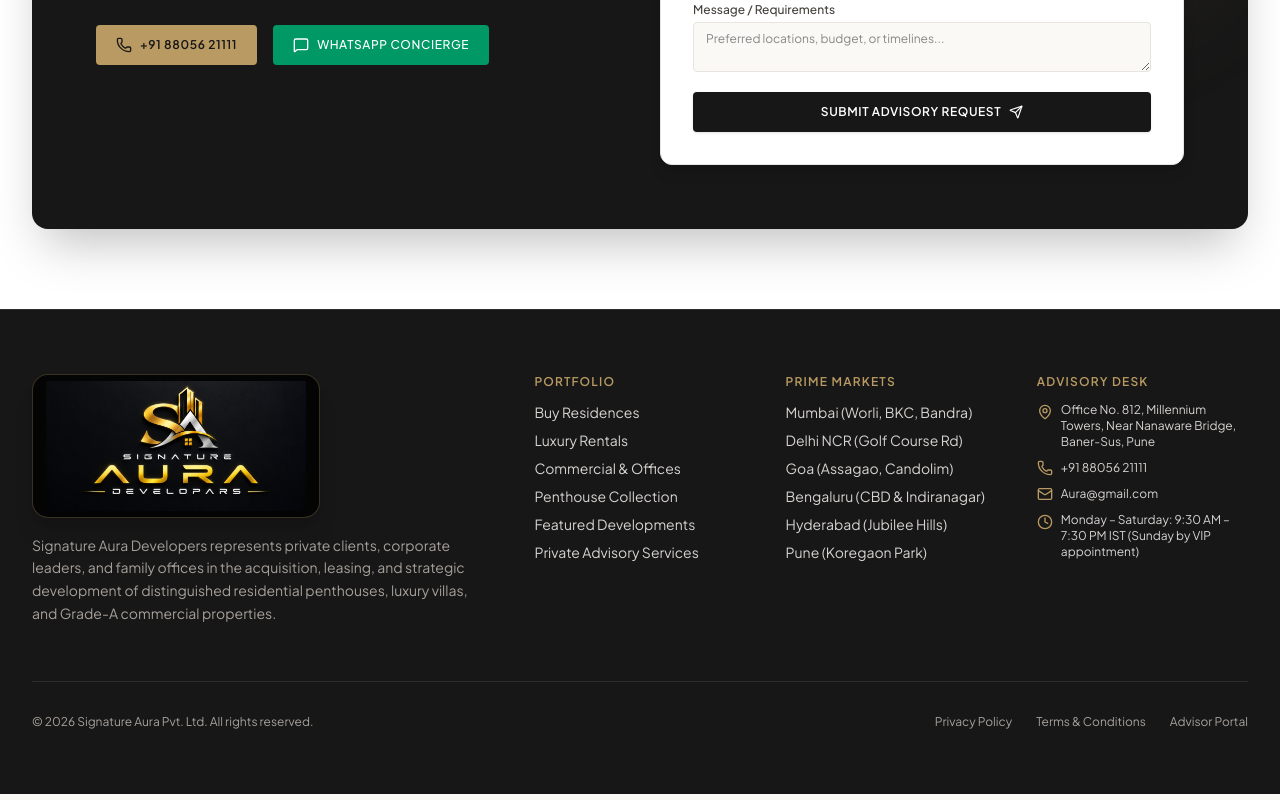
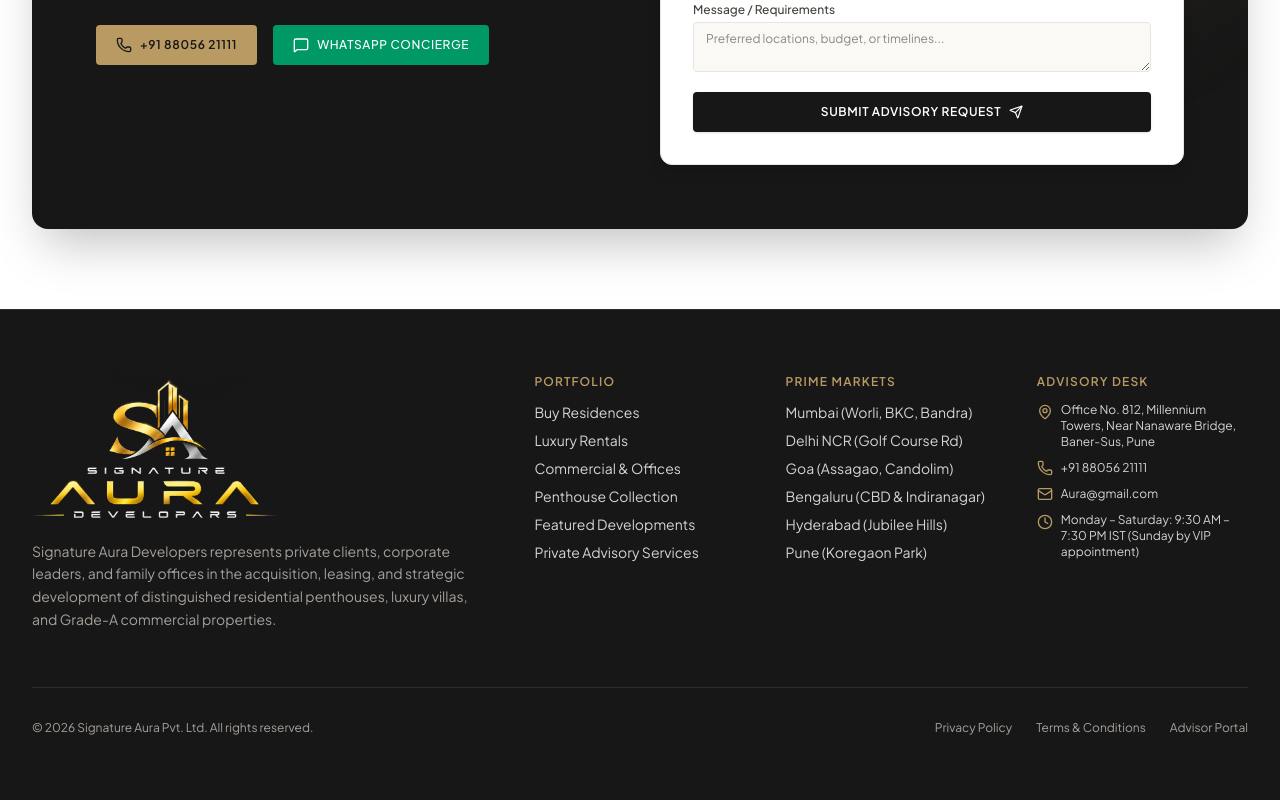
Before and after one commit to Tusharsinghoffical/client-real-esyaye, a Next.js app: page / in a window 1280 px wide. Shown: the part 7676-8476 px from the top of the page. Built offline with nearby package versions, Linux system fonts and the light colour scheme; no server answers; a web font is replaced by a local one.

Commit message:
fix(footer): remove card box and border from logo, use transparent PNG background

```diff
--- a/components/layout/Footer.tsx
+++ b/components/layout/Footer.tsx
@@ -21,12 +21,12 @@ export default function Footer() {
           {/* Brand & Advisory Overview */}
           <div className="lg:col-span-2 space-y-4">
             <Link href="/" className="inline-block group">
-              <div className="relative w-64 sm:w-72 h-32 sm:h-36 overflow-hidden rounded-2xl border border-[#B99A63]/30 shadow-xl group-hover:border-[#B99A63] transition-all bg-black/80">
+              <div className="relative w-56 sm:w-64 md:w-72 h-28 sm:h-32 md:h-36">
                 <Image
-                  src="/assets/branding/logo-combined.jpg"
+                  src="/assets/branding/logo-combined-transparent.png"
                   alt="Signature Aura Developers - Premier Real Estate"
                   fill
-                  className="object-contain p-1.5 group-hover:scale-102 transition-transform duration-500"
+                  className="object-contain object-left group-hover:scale-105 transition-transform duration-300"
                 />
               </div>
             </Link>
```
Also changed, not shown: public/assets/branding/logo-combined-transparent.png (added).
